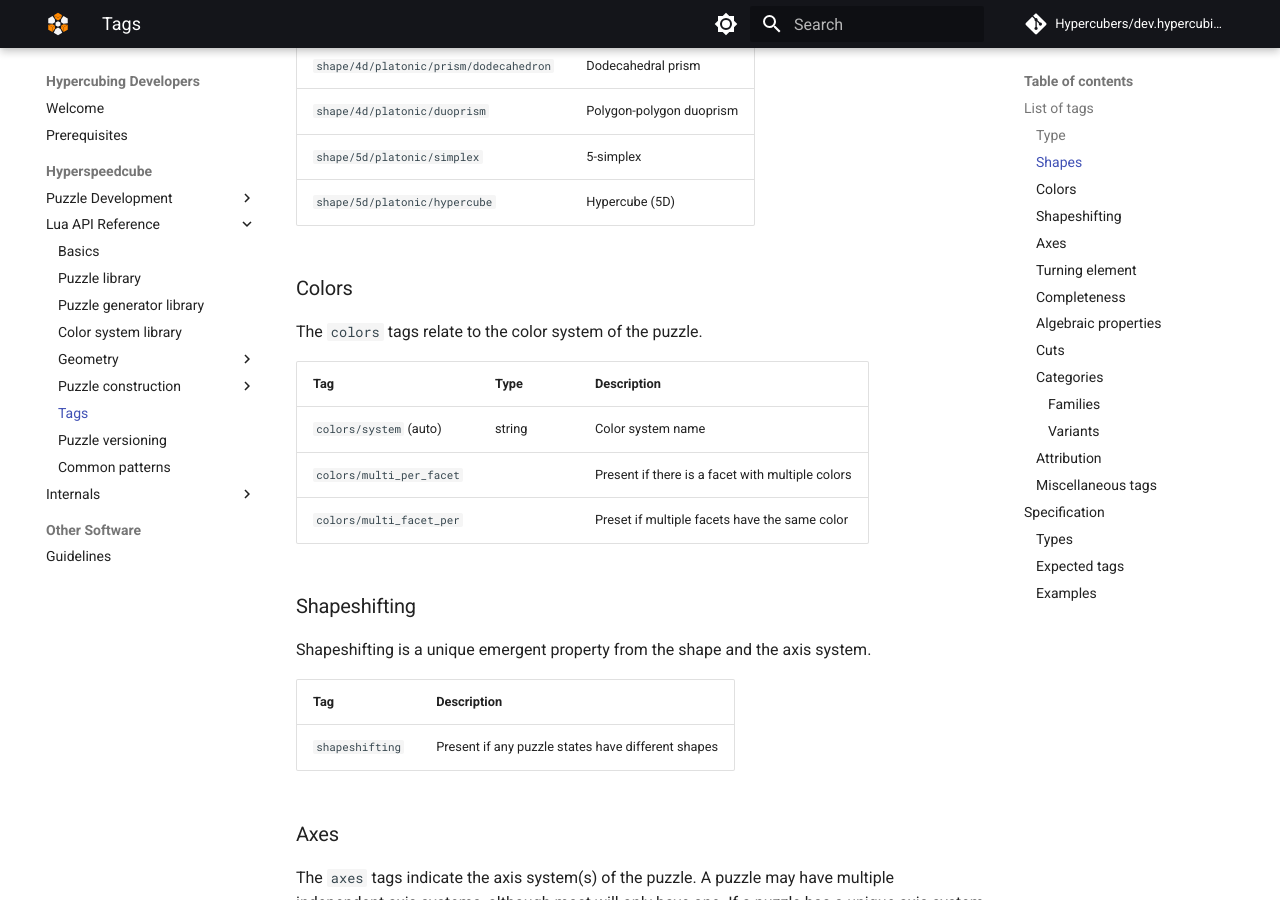
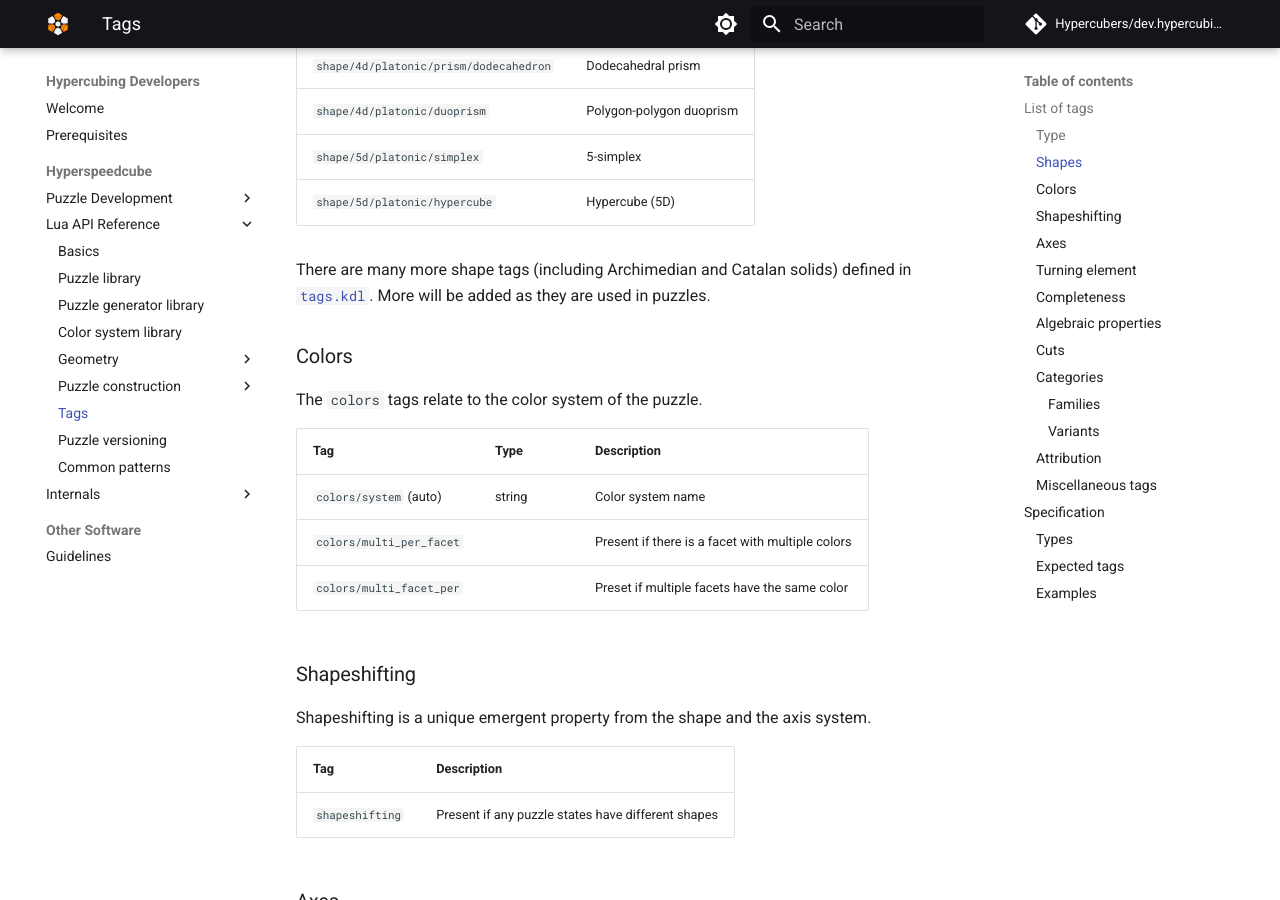
Before and after one commit to Hypercubers/dev.hypercubing.xyz, an MkDocs documentation site: the page built from docs/hsc/lua/tags.md, in a window 1280 px wide and 900 px high, scrolled down 1999 px. Built offline with MkDocs 1.6.1 and Material for MkDocs 9.7.7, drawn with Linux system fonts in a browser that asks for light colours; comment, search, counter and statistics services are not loaded.

Commit message:
Mention Archimedian and Catalan solids in docs

```diff
--- a/docs/hsc/lua/tags.md
+++ b/docs/hsc/lua/tags.md
@@ -54,6 +54,8 @@ Here are a few of the most common shape tags:
 | `shape/4d/platonic/duoprism`           | Polygon-polygon duoprism |
 | `shape/5d/platonic/simplex`            | 5-simplex                |
 | `shape/5d/platonic/hypercube`          | Hypercube (5D)           |
+
+There are many more shape tags (including Archimedian and Catalan solids) defined in [`tags.kdl`][tags.kdl]. More will be added as they are used in puzzles.
 
 ### Colors
 
```
